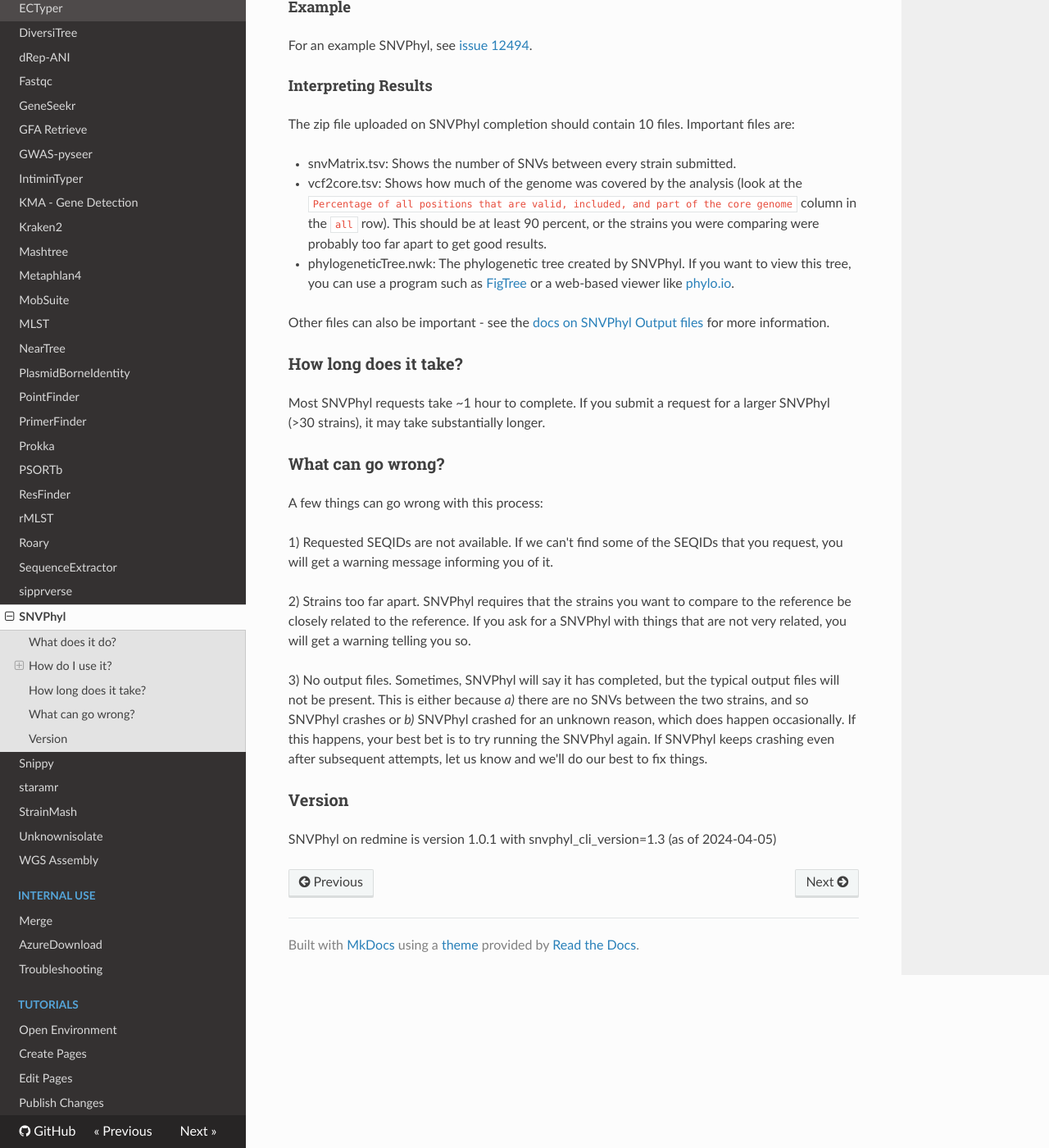
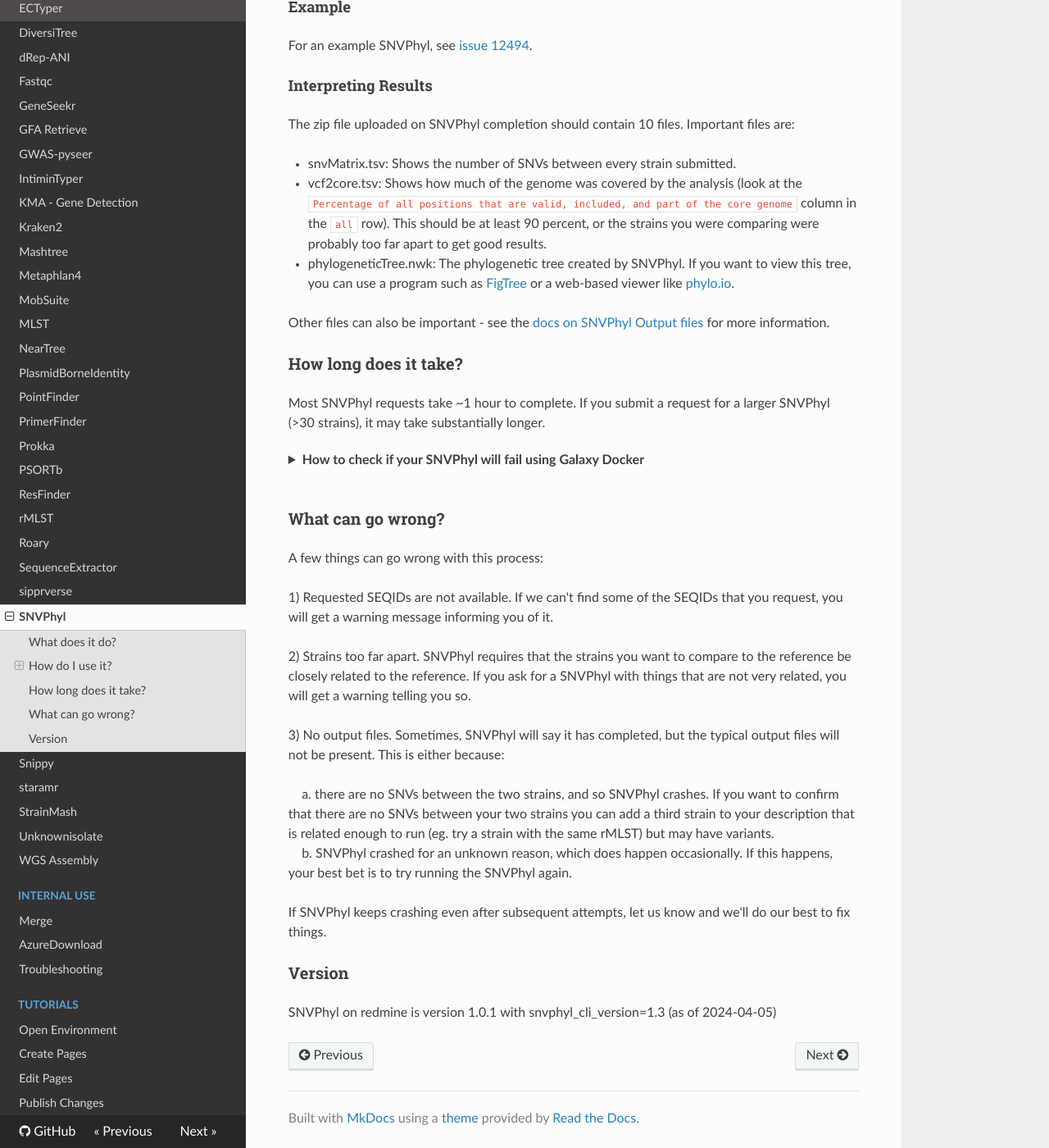
Before and after one commit to OLC-Bioinformatics/redmine-docs, an MkDocs documentation site: the page built from docs/analysis/snvphyl.md, in a window 1280 px wide and 1400 px high, scrolled down 772 px. Shown: the whole window at 82% size. Built offline with MkDocs 1.6.1, drawn with Linux system fonts in a browser that asks for light colours; nearby versions of some CDN libraries.

Commit message:
added detail to SNVPhyl page

```diff
--- a/docs/analysis/snvphyl.md
+++ b/docs/analysis/snvphyl.md
@@ -45,6 +45,25 @@
 Most SNVPhyl requests take ~1 hour to complete. If you submit a request for a larger SNVPhyl (>30 strains), it may take
 substantially longer.
 
+<details>
+  <summary><b>How to check if your SNVPhyl will fail using Galaxy Docker</b></summary> <br><ol>
+
+<li>Log into the head node by typing the following in the terminal
+<code>ssh ubuntu@head</code> or <code>ssh ubuntu@192.168.1.5</code></li>
+
+<li>If prompted for a password enter the standard bioinformatics password.</li>
+
+<li>Enter <code>watch squeue</code>. Under the column <code>NAME</code> there will be a list of biorequests running. In the same row as your biorequest note your Job ID and the node in which your issue is running under <code>JOBID</code> and <code>NODELIST</code>.</li>
+
+<li>On a web browser of your choice search <code>http://192.168.1.<b>[node#]</b>:<b>[jobID]</b></code>. (Eg. <u>http://192.168.1.3:34595/</u>)
+
+<li>Under the tab user cick log in and login with the following credentials:<b> user: admin@galaxy.org; password: admin.</b></li>
+
+<li>On the right there will be a tab labeled <code>history</code> that will display all the steps the the SNVPhyl runs. If there are many tabs with red x's it will likely fail.</li>
+
+</ol></details><br>
+
+
 ### What can go wrong?
 
 A few things can go wrong with this process:
@@ -56,9 +75,13 @@
 the reference. If you ask for a SNVPhyl with things that are not very related, you will get a warning telling you so.
 
 3) No output files. Sometimes, SNVPhyl will say it has completed, but the typical output files will not be present. This
-is either because _a)_ there are no SNVs between the two strains, and so SNVPhyl crashes or _b)_ SNVPhyl crashed for an
-unknown reason, which does happen occasionally. If this happens, your best bet is to try running the SNVPhyl again. If
-SNVPhyl keeps crashing even after subsequent attempts, let us know and we'll do our best to fix things.
+is either because:
+
+&nbsp;&nbsp;&nbsp;&nbsp;a. there are no SNVs between the two strains, and so SNVPhyl crashes. If you want to confirm that there are no SNVs between your two strains you can add a third strain to your description that is related enough to run (eg. try a strain with the same rMLST) but may have variants.
+&nbsp;&nbsp;&nbsp;&nbsp;b. SNVPhyl crashed for an unknown reason, which does happen occasionally. If this happens, your best bet is to try running the SNVPhyl again.
+
+  If SNVPhyl keeps crashing even after subsequent attempts, let us know and we'll do our best to fix things.
+
 
 ### Version
 SNVPhyl on redmine is version 1.0.1 with snvphyl_cli_version=1.3 (as of 2024-04-05)
```
